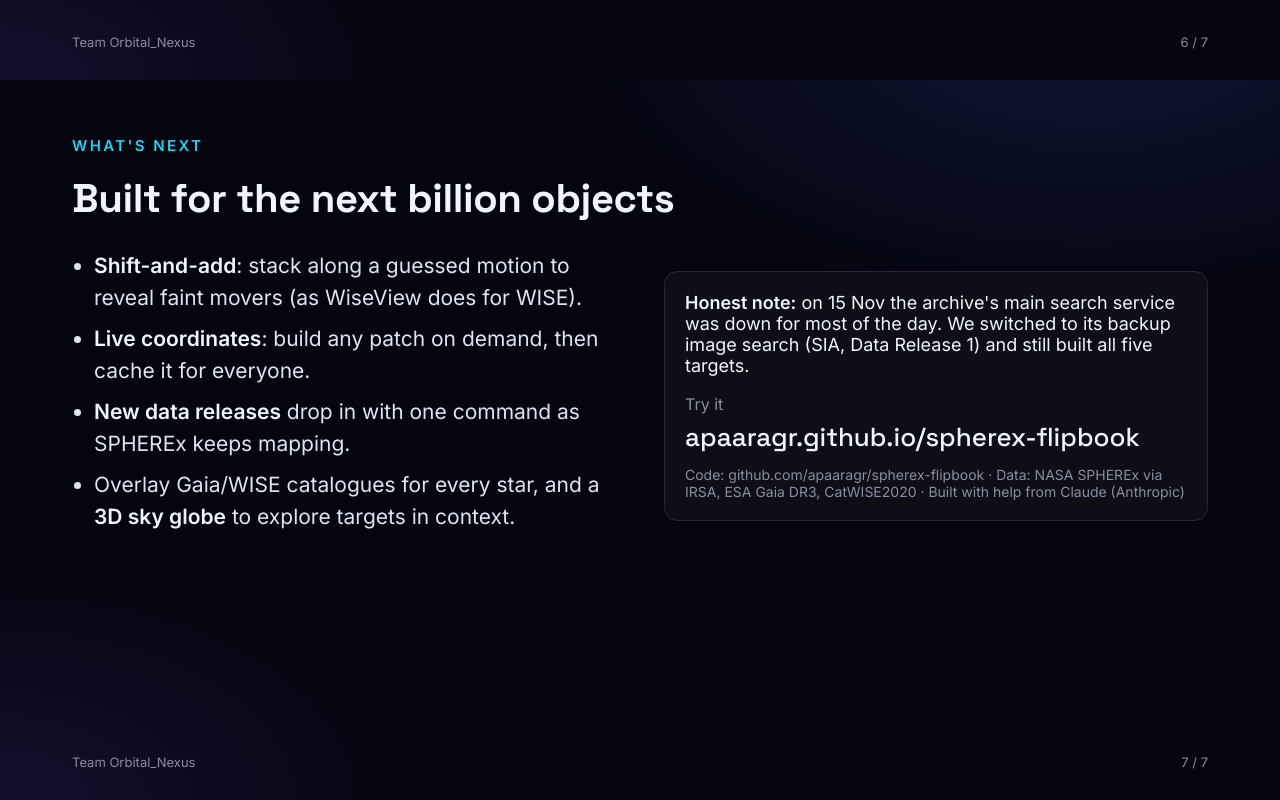
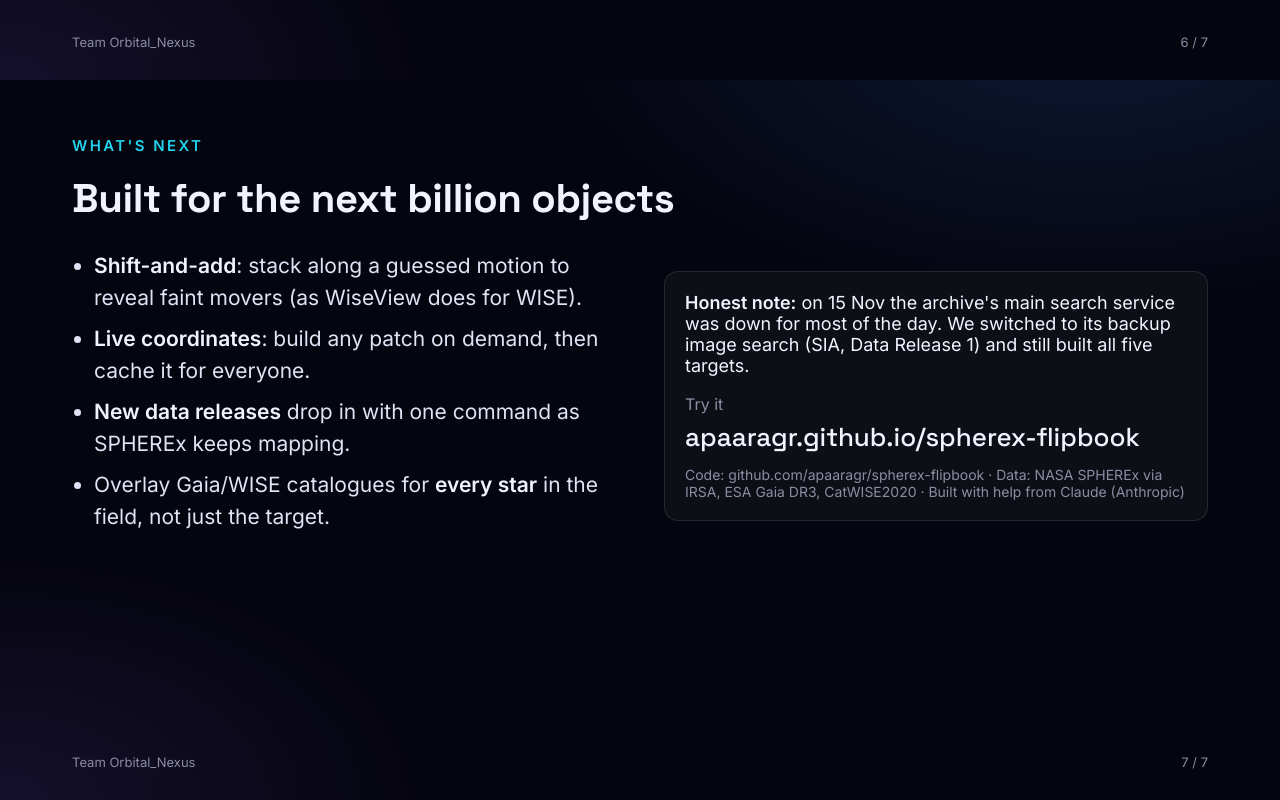
Before and after one commit to apaaragr/spherex-flipbook, a plain HTML site: page deck/deck.html in a window 1280 px wide. Shown: the part 4240-5040 px from the top of the page. Drawn offline with Linux system fonts and the light colour scheme.

Commit message:
Deck: drop 3D globe from roadmap
Co-Authored-By: Claude Opus 5.5 <noreply@anthropic.com>

```diff
--- a/deck/deck.html
+++ b/deck/deck.html
@@ -128,7 +128,7 @@ ul { margin: 0; padding-left: 22px; font-size: 21px; line-height: 1.5; color: #d
       <li><b>Shift-and-add</b>: stack along a guessed motion to reveal faint movers (as WiseView does for WISE).</li>
       <li><b>Live coordinates</b>: build any patch on demand, then cache it for everyone.</li>
       <li><b>New data releases</b> drop in with one command as SPHEREx keeps mapping.</li>
-      <li>Overlay Gaia/WISE catalogues for every star, and a <b>3D sky globe</b> to explore targets in context.</li>
+      <li>Overlay Gaia/WISE catalogues for <b>every star</b> in the field, not just the target.</li>
     </ul>
     <div class="card">
       <p style="margin:0 0 10px; font-size:18px"><b>Honest note:</b> on 15 Nov the archive's main search service was down for most of the day. We switched to its backup image search (SIA, Data Release 1) and still built all five targets.</p>
```
Also changed, not shown: 2 other files.
